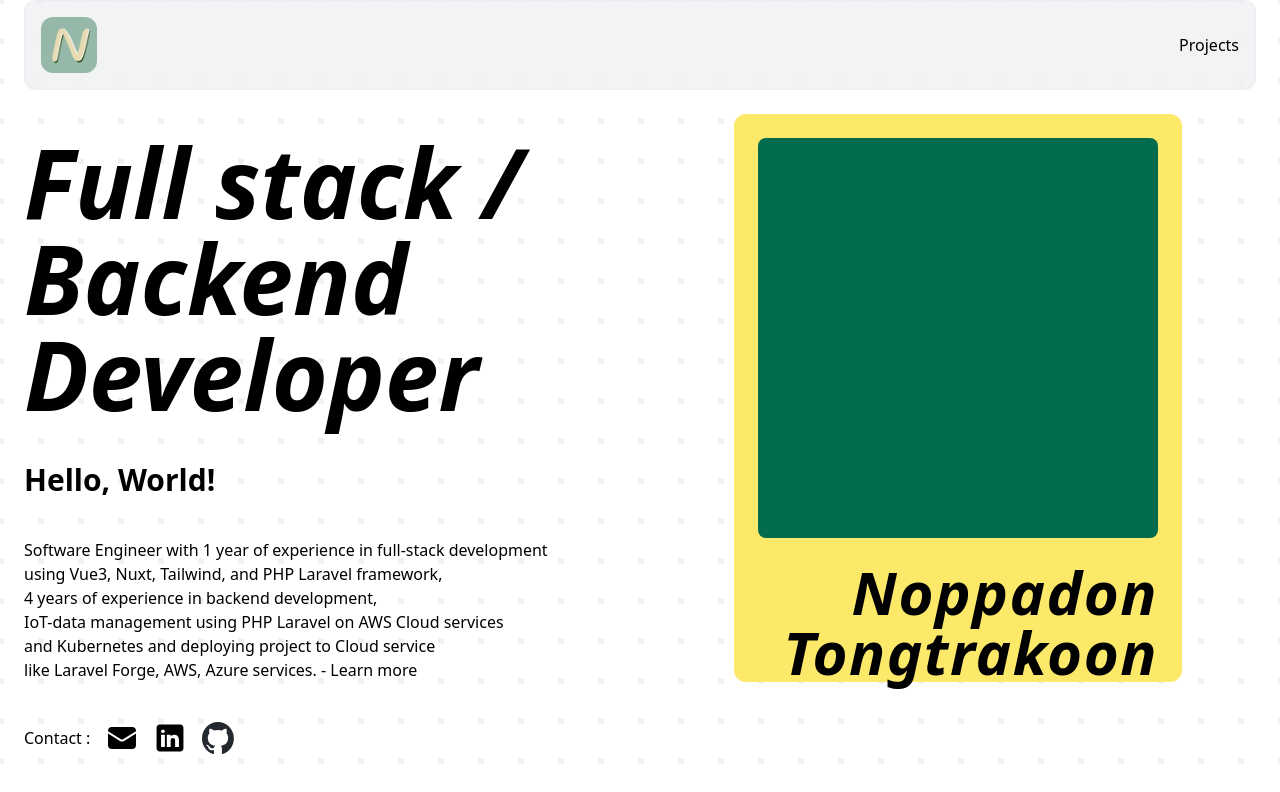
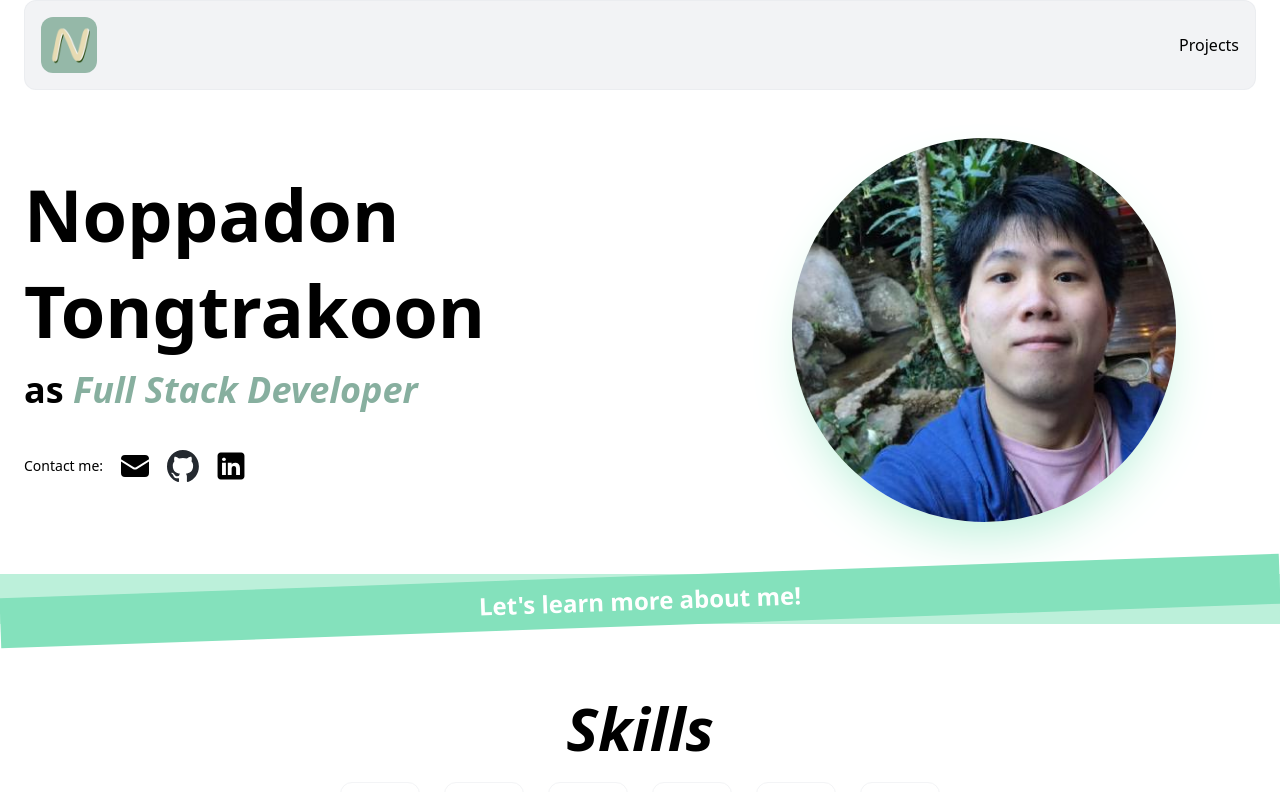
Before and after one commit to Note5019/noppadon-ttk-portfolio-web, a React (Vite) app: page / in a window 1280 px wide. Shown: the top 792 px of the page. Built offline with nearby package versions, Linux system fonts and the light colour scheme.

Commit message:
Add HeroSectionV2 component

```diff
--- /dev/null
+++ b/src/components/HeroSectionV2.tsx
@@ -0,0 +1,98 @@
+import Github from "../assets/icons/Github.svg";
+import Linkedin from "../assets/icons/Linkedin.svg";
+import Mail from "../assets/icons/Mail.svg";
+import { Popover } from "flowbite-react";
+
+export default function HeroSectionV2() {
+  return (
+    <section className="container flex flex-col items-start justify-between gap-5 overflow-hidden py-6 sm:h-[60svh] sm:flex-row sm:items-center md:gap-10">
+      <div className="flex flex-col gap-y-10">
+        <div className="flex flex-col gap-y-6">
+          <p className="text-5xl font-extrabold md:text-7xl">Noppadon</p>
+          <p className="text-5xl font-extrabold md:text-7xl">Tongtrakoon</p>
+          <p className="text-2xl font-bold md:text-4xl">
+            as{" "}
+            <span className="text-[#87af9f] italic">
+              Full Stack Developer
+            </span>
+          </p>
+        </div>
+
+        <div className="flex items-center gap-4">
+          <div className="md:text-md text-sm font-normal">Contact me:</div>
+          <Popover
+            trigger="hover"
+            aria-labelledby="mail-popover"
+            content={
+              <div className="text-gray-500 dark:text-gray-400">
+                <a
+                  href="mailto:noppadon.ttk@gmail.com"
+                  className="flex cursor-pointer items-center gap-1 px-3 py-2 text-nowrap hover:underline"
+                >
+                  noppadon.ttk@gmail.com
+                </a>
+              </div>
+            }
+          >
+            <a
+              href="mailto:noppadon.ttk@gmail.com"
+              className="flex cursor-pointer"
+            >
+              <img src={Mail} alt="Mail" className="h-8 w-8" />
+            </a>
+          </Popover>
+
+          <Popover
+            trigger="hover"
+            aria-labelledby="github-popover"
+            content={
+              <div className="text-gray-500 dark:text-gray-400">
+                <a
+                  href="https://github.com/Note5019"
+                  className="flex cursor-pointer items-center gap-1 px-3 py-2 text-nowrap hover:underline"
+                >
+                  Note5019
+                </a>
+              </div>
+            }
+          >
+            <a
+              href="https://github.com/Note5019"
+              className="flex cursor-pointer"
+            >
+              <img src={Github} alt="Github" className="h-8 w-8" />
+            </a>
+          </Popover>
+
+          <Popover
+            trigger="hover"
+            aria-labelledby="linkedin-popover"
+            content={
+              <div className="text-gray-500 dark:text-gray-400">
+                <a
+                  href="https://www.linkedin.com/in/noppadon-ttk"
+                  className="flex cursor-pointer items-center gap-1 px-3 py-2 text-nowrap hover:underline"
+                >
+                  noppadon-ttk
+                </a>
+              </div>
+            }
+          >
+            <a
+              href="https://www.linkedin.com/in/noppadon-ttk"
+              className="flex cursor-pointer"
+            >
+              <img src={Linkedin} alt="Linkedin" className="h-8 w-8" />
+            </a>
+          </Popover>
+        </div>
+      </div>
+      <div className="flex w-full justify-center lg:mr-20 lg:justify-end">
+        <img
+          className="w-64 max-w-[400px] rounded-full shadow-2xl shadow-green-200 md:w-[30svw]"
+          src="../images/profile.jpeg"
+        />
+      </div>
+    </section>
+  );
+}
--- a/src/index.css
+++ b/src/index.css
@@ -9,10 +9,10 @@ body {
   height: 100%;
 
   background: white;
-  background-image: radial-gradient(
+  /* background-image: radial-gradient(
     rgba(187, 187, 187, 0.228) 3px,
     transparent 0
-  );
+  ); */
   background-size: 40px 40px;
   background-position: -19px -19px;
 }
@@ -22,8 +22,8 @@ body {
 }
 
 .hero-section {
-  height: (100dvh - 90px);
+  height: (100svh - 90px);
   /* min-height: 560px; */
-  max-height: 1200px;
+  /* max-height: 1200px; */
   /* background-color: aquamarine; */
 }
--- a/src/pages/Homepage.tsx
+++ b/src/pages/Homepage.tsx
@@ -1,11 +1,19 @@
 import HeroSection from "../components/HeroSection";
 import SkillSection from "../components/SkillSection";
 import CompaynySection from "../components/CompanySection";
+import HeroSectionV2 from "../components/HeroSectionV2";
 
 export default function Homepage() {
   return (
     <>
-      <HeroSection />
+      <HeroSectionV2 />
+      <div className="relatve mb-6 py-6">
+        <div className="-mt-5 h-[50px] w-full rotate-0.5 bg-green-200"></div>
+        <div className="-mt-12 h-[50px] w-full -rotate-2 bg-green-300 flex justify-center items-center text-white text-2xl font-bold">
+          Let's learn more about me!
+        </div>
+      </div>
+      {/* <HeroSection /> */}
       <SkillSection />
       <CompaynySection />
     </>
```
